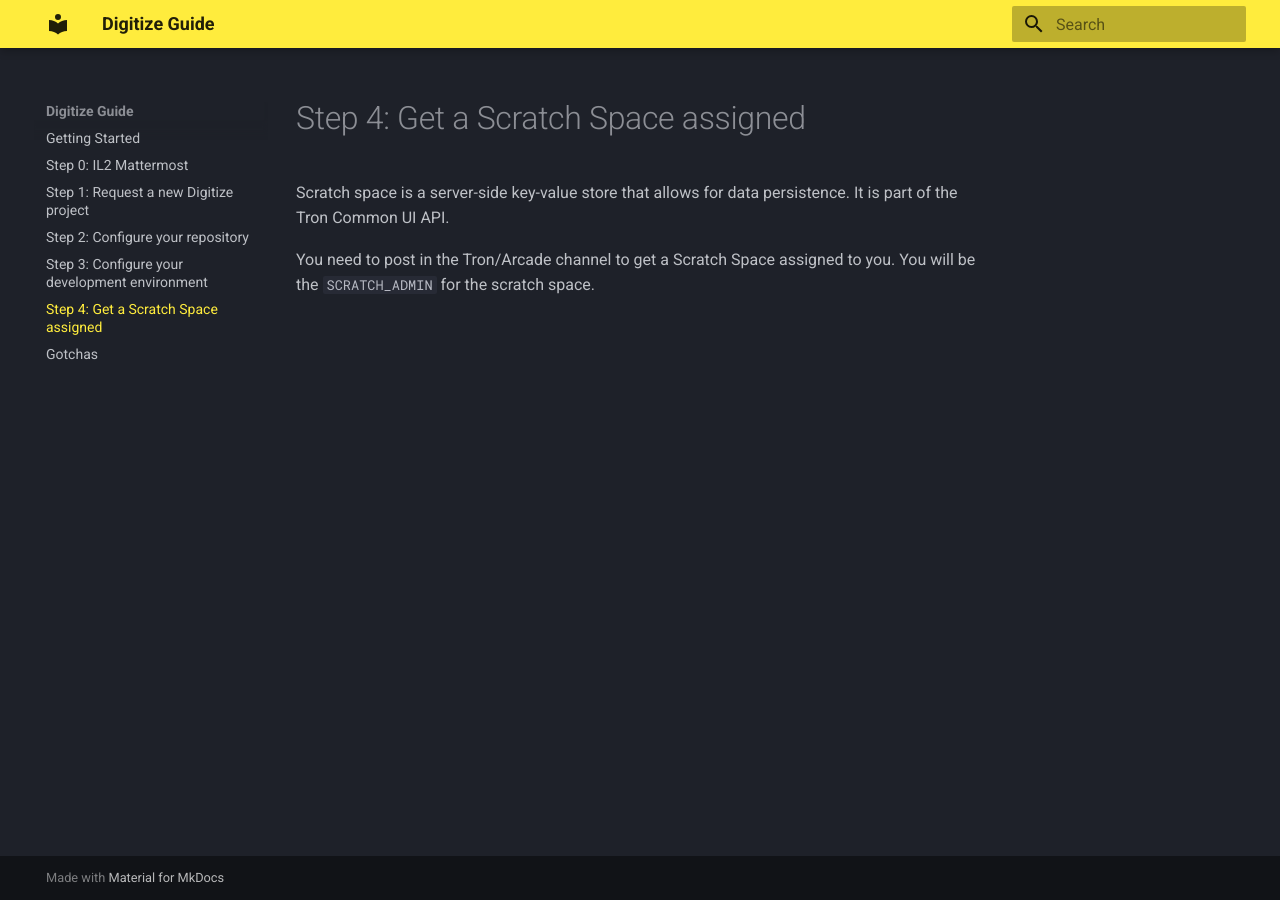
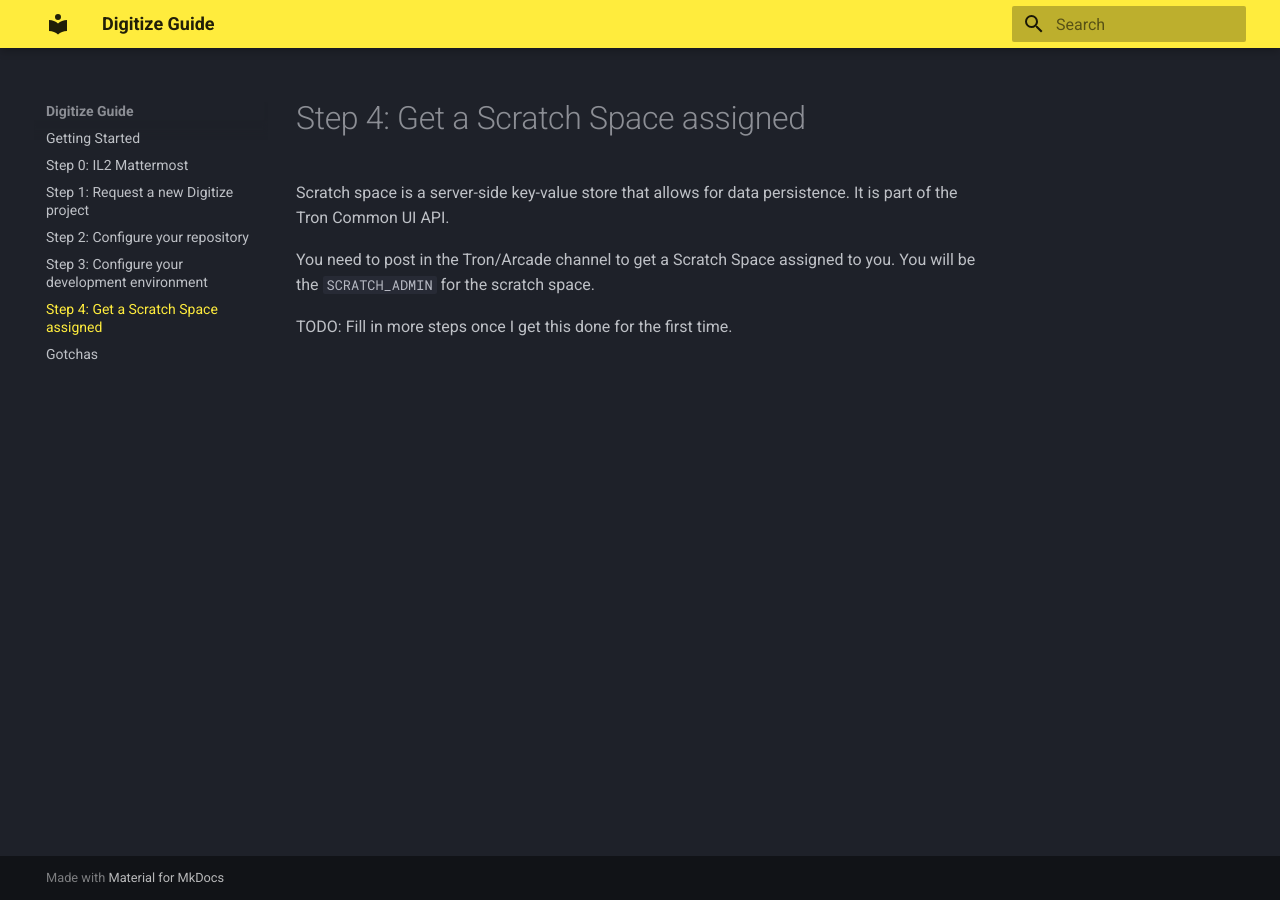
Before and after one commit to alexjbuck/digitize-guide, an MkDocs documentation site: the page built from docs/Step 4.md, in a window 1280 px wide. Built offline with MkDocs 1.6.1 and Material for MkDocs 9.7.7, drawn with Linux system fonts in a browser that asks for light colours.

Commit message:
comment about todo for scratch space assignment

```diff
--- a/docs/Step 4.md
+++ b/docs/Step 4.md
@@ -3,3 +3,5 @@
 Scratch space is a server-side key-value store that allows for data persistence. It is part of the Tron Common UI API.
 
 You need to post in the Tron/Arcade channel to get a Scratch Space assigned to you. You will be the `SCRATCH_ADMIN` for the scratch space.
+
+TODO: Fill in more steps once I get this done for the first time.
```
